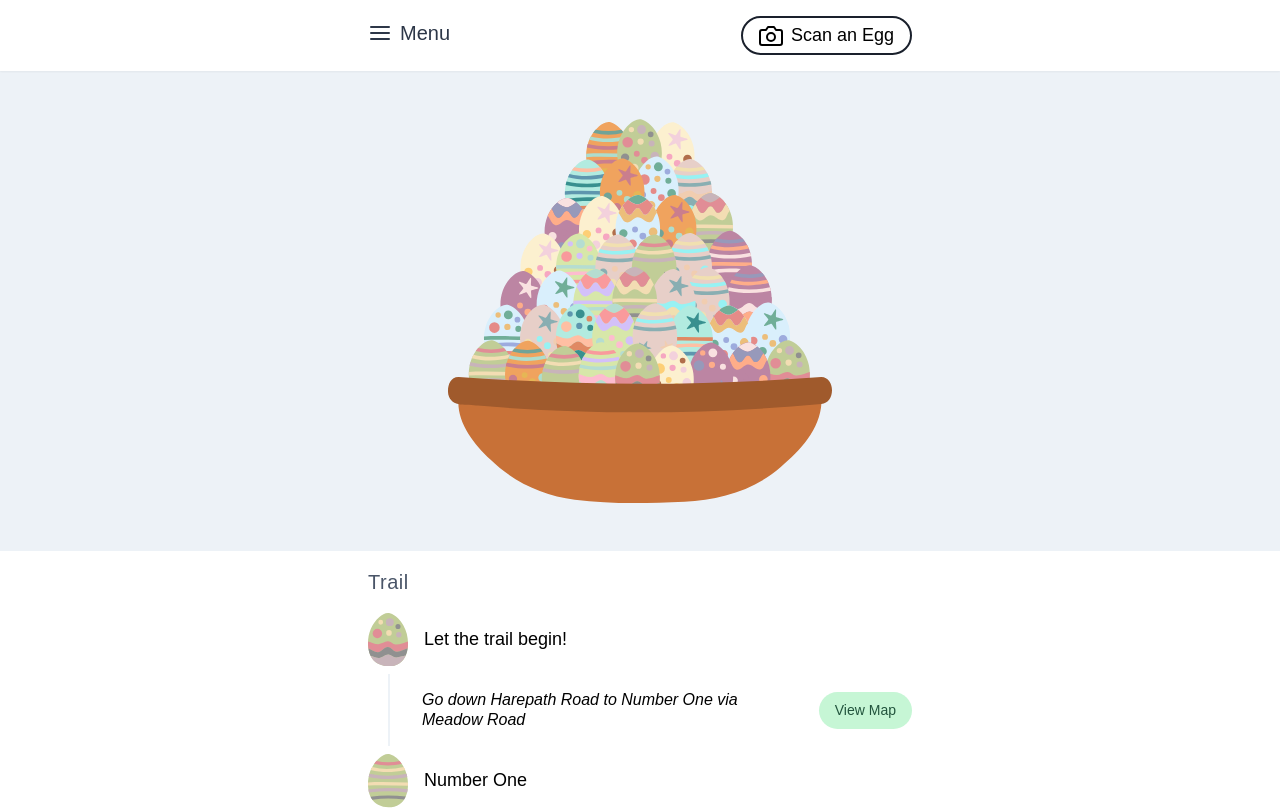
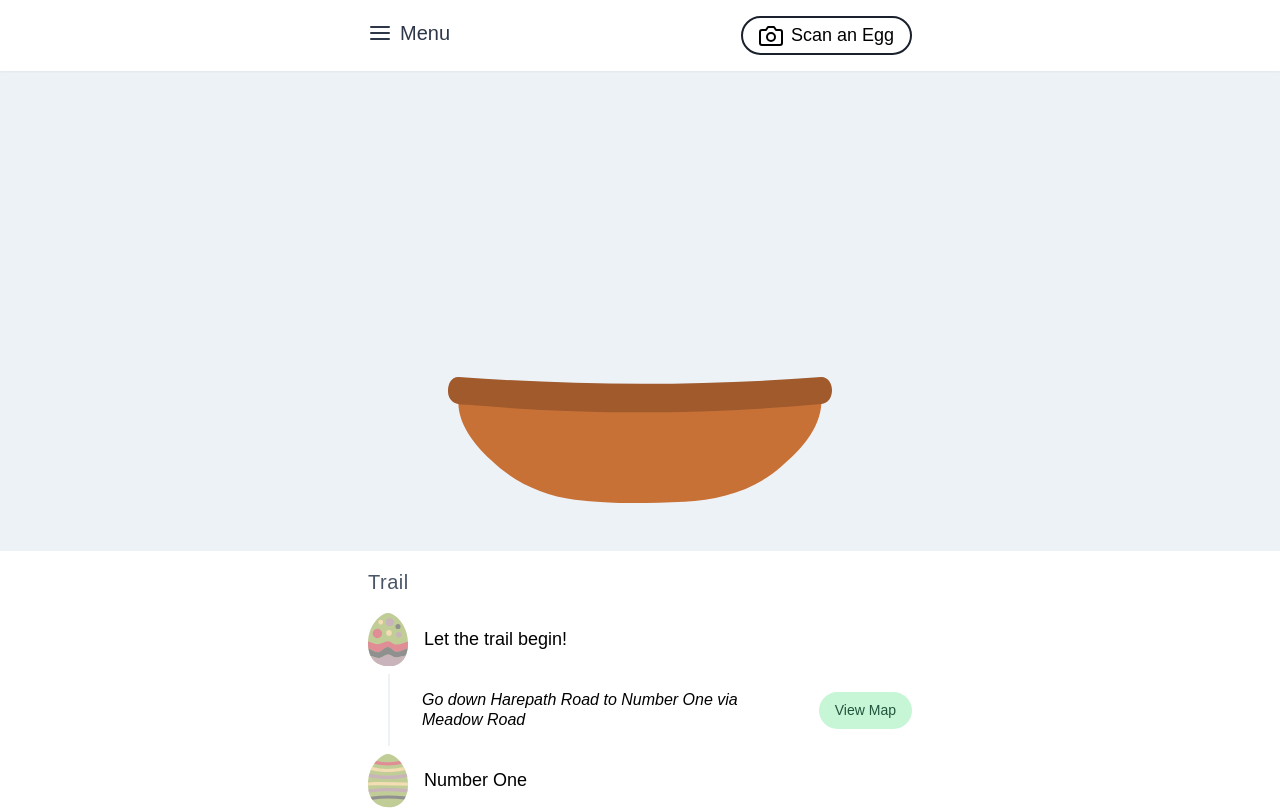
Before and after one commit to crossroadchurch/easter-hunt, a Next.js app: page /play in a window 1280 px wide. Shown: the top 809 px of the page. Built offline with nearby package versions, Linux system fonts and the light colour scheme.

Commit message:
Add localstorage for basket

```diff
--- a/components/play/header.js
+++ b/components/play/header.js
@@ -2,15 +2,14 @@ import { Map, Camera, Clipboard, Menu } from 'react-feather'
 import Basket from '../../components/basket'
 import Link from 'next/link'
 import { useState } from 'react'
-
-const foundEggs = Array(42)
-  .fill(null)
-  .map((_, index) => {
-    return { egg_id: index.toString().padStart(2, '0') }
-  })
+import { useLocalStorage } from 'react-use'
 
 export default () => {
   const [open, setOpen] = useState(false)
+  const [basket, setBasket] = useLocalStorage('basket', [])
+  const found = basket.map((egg_id) => ({
+    egg_id
+  }))
 
   return (
     <>
@@ -52,7 +51,7 @@ export default () => {
       <div className="bg-gray-200">
         <div className="container mx-auto p-4">
           <div className="my-8">
-            <Basket className="max-w-sm mx-auto" found_eggs={foundEggs} />
+            <Basket className="max-w-sm mx-auto" found_eggs={found} />
           </div>
         </div>
       </div>
--- a/components/play/trail.js
+++ b/components/play/trail.js
@@ -1,7 +1,6 @@
 import Location from './location'
 import Spacer from './spacer'
 import { segments } from '../../qr_codes/easter-data'
-import { route } from 'next/dist/next-server/server/router'
 
 export default ({ eggs }) => {
   let trailEggs = []
--- a/package.json
+++ b/package.json
@@ -11,7 +11,8 @@
 		"react": "^16.12.0",
 		"react-dom": "^16.12.0",
 		"react-feather": "^2.0.3",
-		"react-qr-reader": "^2.2.1"
+		"react-qr-reader": "^2.2.1",
+		"react-use": "^13.24.0"
 	},
 	"devDependencies": {
 		"@fullhuman/postcss-purgecss": "^1.3.0",
--- a/pages/scan.js
+++ b/pages/scan.js
@@ -1,10 +1,13 @@
 import dynamic from 'next/dynamic'
 import Router from 'next/router'
 import Page from '../components/page'
+import { useLocalStorage } from 'react-use'
 
 const QrReader = dynamic(() => import('react-qr-reader'), { ssr: false })
 
 export default () => {
+  const [basket, setBasket] = useLocalStorage('basket', [])
+
   function handleError(error) {
     console.error(error)
   }
@@ -15,7 +18,7 @@ export default () => {
         const url = new URL(data)
         if (url.host === 'www.crossroad.org.uk') {
           const eggId = url.searchParams.get('egg')
-          // @todo add egg to basket and check it's not already there
+          setBasket((basket) => [...basket, eggId])
           Router.push(`/congrats?egg=${eggId}`)
         }
       } catch (e) {
```
Also changed, not shown: 1 other file (tests, documents, lock files or other folders).
